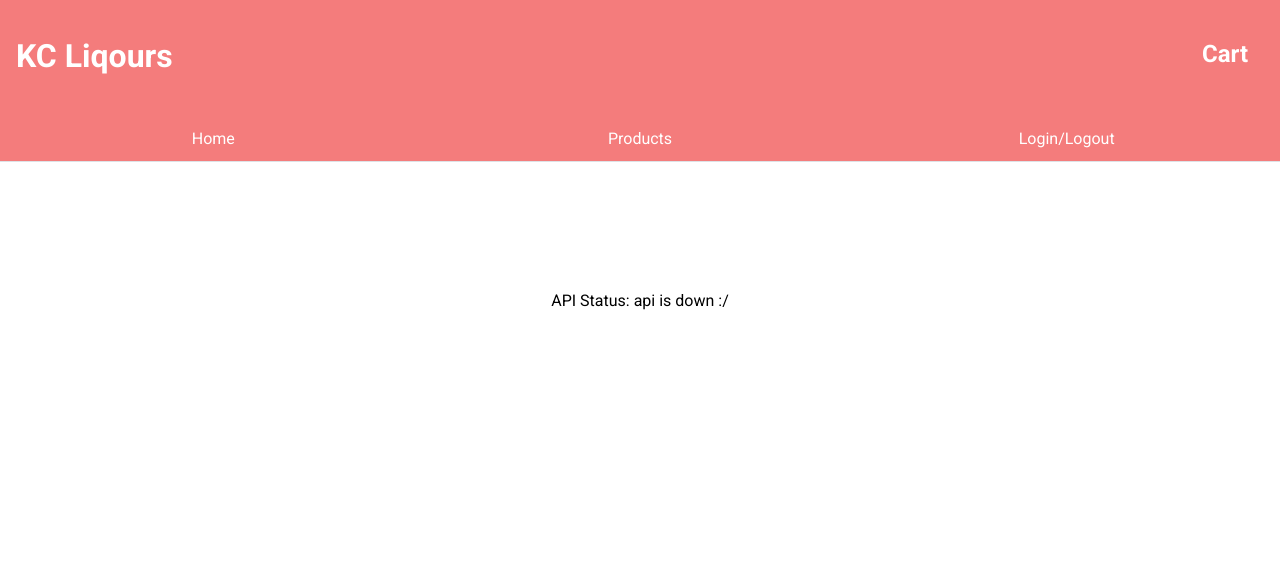
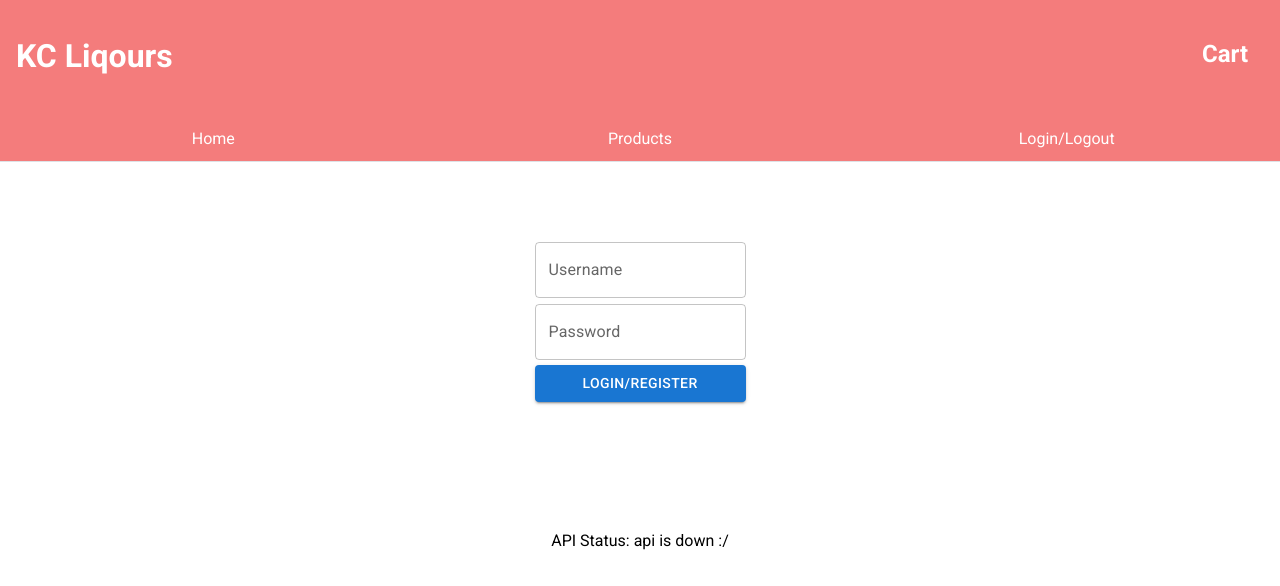
Before and after one commit to proj-kck/proj-kck, a React app: page /login in a window 1280 px wide. Built offline with nearby package versions, Linux system fonts and the light colour scheme; no server answers.

Commit message:
added css styling for login page

```diff
--- a/src/components/App.js
+++ b/src/components/App.js
@@ -11,8 +11,17 @@ import Products from './Products';
 import { getAPIHealth } from '../axios-services';
 import '../style/App.css';
 
+const users = {
+	cameron: 'Cameron0617',
+	user: 'password',
+	thing: 'stuff',
+};
+
 const App = () => {
 	const [APIHealth, setAPIHealth] = useState('');
+	const [username, setUsername] = useState('');
+	const [password, setPassword] = useState('');
+	const [loggedInUser, setLoggedInUser] = useState({});
 
 	useEffect(() => {
 		// follow this pattern inside your useEffect calls:
@@ -52,7 +61,20 @@ const App = () => {
 				</div>
 				<div className='main'>
 					<Routes>
-						<Route path='/login' element={<Login />} />
+						<Route
+							path='/login'
+							element={
+								<Login
+									setUsername={setUsername}
+									setPassword={setPassword}
+									username={username}
+									password={password}
+									users={users}
+									loggedInUser={loggedInUser}
+									setLoggedInUser={setLoggedInUser}
+								/>
+							}
+						/>
 						<Route path='/home' element={<Home />} />
 						<Route path='/products' element={<Products />} />
 						<Route path='/register' element={<Register />}></Route>
--- a/src/components/Login.js
+++ b/src/components/Login.js
@@ -1,7 +1,58 @@
 import React from 'react';
+import { TextField, Box, Button } from '@mui/material';
 
-const Login = () => {
-	return <div></div>;
+const Login = (props) => {
+	const [username, setUsername] = [props.username, props.setUsername];
+	const [password, setPassword] = [props.password, props.setPassword];
+	const users = props.users;
+
+	const handleUsernameChange = (e) => {
+		setUsername(e.target.value);
+		console.log(username);
+	};
+	const handlePasswordChange = (e) => {
+		setPassword(e.target.value);
+		console.log(password);
+	};
+	const submitHandler = (e) => {
+		e.preventDefault();
+		if (password === users[username]) {
+			alert('Welcome');
+			props.setLoggedInUser({});
+		} else {
+			alert('Bugging out');
+		}
+	};
+
+	return (
+		<div className='login-container'>
+			<form onSubmit={submitHandler}>
+				<TextField
+					id='outlined-required'
+					label='Username'
+					variant='outlined'
+					value={username}
+					onChange={handleUsernameChange}
+				/>
+				<TextField
+					id='outlined-required'
+					label='Password'
+					variant='outlined'
+					className='password-field'
+					type='password'
+					value={password}
+					onChange={handlePasswordChange}
+				/>
+				<Button
+					variant='contained'
+					onClick={submitHandler}
+					type='submit'
+				>
+					Login/Register
+				</Button>{' '}
+			</form>
+		</div>
+	);
 };
 
 export default Login;
--- a/src/components/Products.js
+++ b/src/components/Products.js
@@ -5,11 +5,13 @@ const products = [
 	{
 		name: 'Gin',
 		price: 19.99,
+		category: 'Liquor',
 		img: 'https://cdn.shoplightspeed.com/shops/643741/files/44756327/1500x4000x3/spirit-dry-gin-7-750ml.jpg',
 	},
 	{
 		name: 'Whiskey',
 		price: 29.99,
+		category: 'Liquor',
 		img: 'https://img.thewhiskyexchange.com/900/glvob.non11.jpg',
 	},
 	{
@@ -74,7 +76,7 @@ const Products = () => {
 							<div className='product'>
 								<img
 									src={product.img}
-									alt={`Image of ${product.name}`}
+									alt={`${product.name}`}
 									height='200px'
 								/>
 								<h2>{product.name}</h2>
--- a/src/style/index.css
+++ b/src/style/index.css
@@ -82,6 +82,8 @@ h2 {
 
 li {
 	list-style-type: none;
+	padding: none;
+	margin: none;
 }
 
 .product {
@@ -109,3 +111,14 @@ li {
 	color: #1e1d1d;
 	padding: 0;
 }
+
+form {
+	display: flex;
+	flex-direction: column;
+	margin-top: 5rem;
+	min-height: 10rem;
+	justify-content: space-between;
+}
+.password-field {
+	padding-top: 2rem;
+}
```
